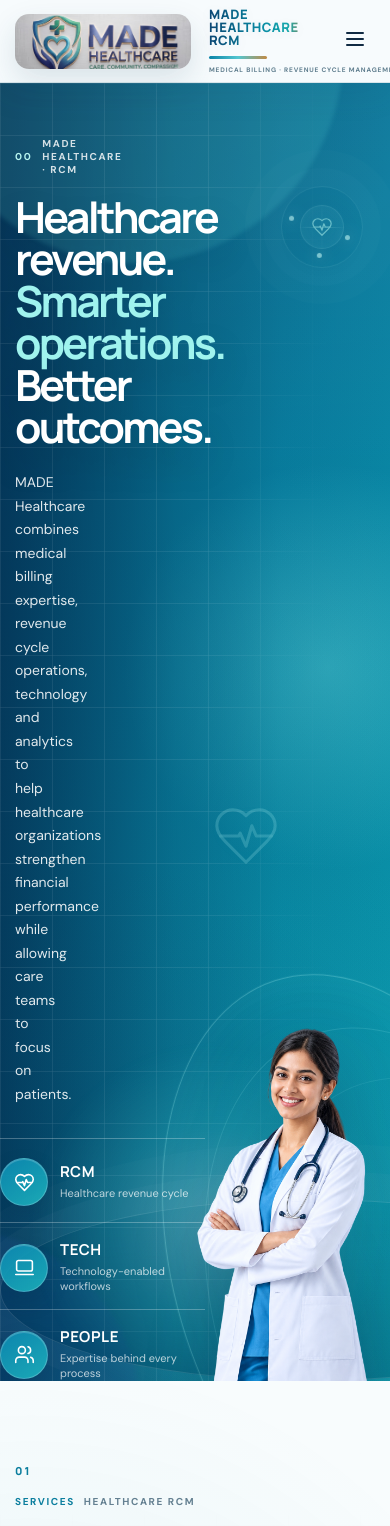
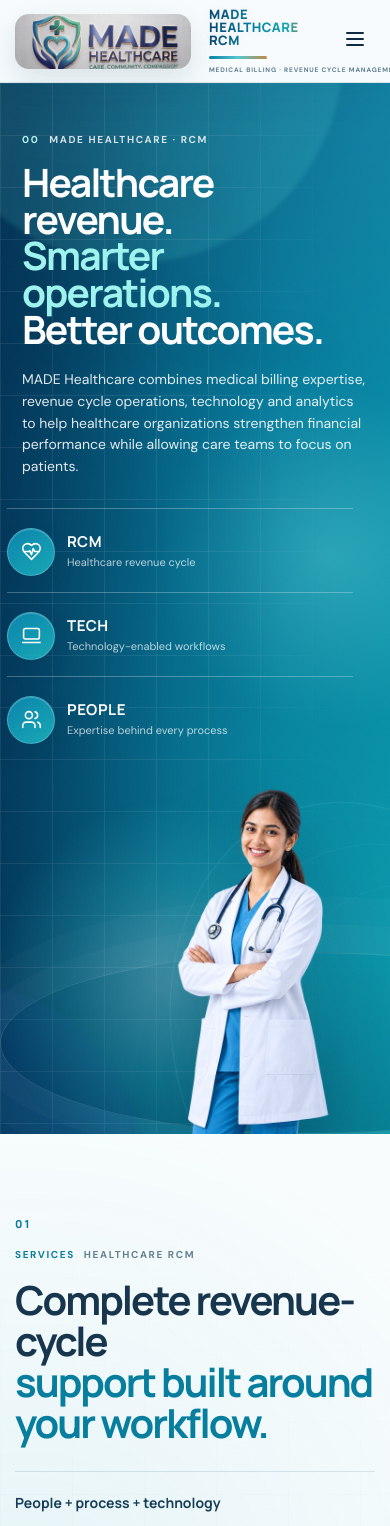
Before and after one commit to rajeshkumarveeru-png/made-healthcare-rcm, a React (Vite) app: page / in a window 390 px wide. Shown: the top 1526 px of the page. Built offline with nearby package versions, Linux system fonts and the light colour scheme.

Commit message:
Responsive change

```diff
--- a/src/App.tsx
+++ b/src/App.tsx
@@ -6,7 +6,7 @@ import {
     Building2, Sparkles, House, BrainCircuit,
 } from 'lucide-react'
 
-const whatsapp = 'https://wa.me/8098311291?text=Hello%2C%20I%20have%20a%20question'
+const whatsapp = 'https://wa.me/8667053636?text=Hello%2C%20I%20have%20a%20question'
 const phone = '8098311291'
 const email = 'info@madehealthcare.com'
 
@@ -143,26 +143,55 @@ function App() {
 
             <main>
               <section id="home" className="hero heroMedical">
-                    <div className="heroMedicalGlow heroMedicalGlowOne"/>
-                    <div className="heroMedicalGlow heroMedicalGlowTwo"/>
-                    <div className="heroMedicalGrid"/>
+                <div className="heroMedicalGlow heroMedicalGlowOne" />
+                <div className="heroMedicalGlow heroMedicalGlowTwo" />
+                <div className="heroMedicalGrid" />
+
                 <div className="heroHeartDecor" aria-hidden="true">
-                        <div className="heartDecorPulse"><HeartPulse size={31} strokeWidth={1.35}/></div>
-                        <span></span><span></span><span></span>
+                  <div className="heartDecorPulse">
+                    <HeartPulse size={31} strokeWidth={1.35} />
                   </div>
-                    <div className="heroEcgLine" aria-hidden="true"><HeartPulse size={112} strokeWidth={1.05}/></div>
-                    <div className="heroCurve" aria-hidden="true"/>
+                  <span></span>
+                  <span></span>
+                  <span></span>
+                </div>
+
+                <div className="heroEcgLine" aria-hidden="true">
+                  <HeartPulse size={112} strokeWidth={1.05} />
+                </div>
+
+                <div className="heroCurve" aria-hidden="true" />
+
                 <div className="wrap heroMedicalInner">
+
+                  {/* HERO CONTENT */}
                   <div className="heroMedicalCopy reveal">
-                            <div className="heroMedicalEyebrow"><span>00</span> MADE HEALTHCARE · RCM</div>
-                            <h1>Healthcare revenue.<br/><em>Smarter operations.</em><br/>Better outcomes.</h1>
-                            <p className="heroLead">MADE Healthcare combines medical billing expertise, revenue cycle
-                                operations, technology and analytics to help healthcare organizations strengthen
-                                financial performance while allowing care teams to focus on patients.</p>
+
+                    <div className="heroMedicalEyebrow">
+                      <span>00</span> MADE HEALTHCARE · RCM
+                    </div>
+
+                    <h1>
+                      Healthcare revenue.
+                      <br />
+                      <em>Smarter operations.</em>
+                      <br />
+                      Better outcomes.
+                    </h1>
+
+                    <p className="heroLead">
+                      MADE Healthcare combines medical billing expertise, revenue cycle
+                      operations, technology and analytics to help healthcare organizations
+                      strengthen financial performance while allowing care teams to focus
+                      on patients.
+                    </p>
+
+                    {/* HERO FACTS */}
                     <div className="heroFacts">
+
                       <div>
           <span className="factIcon">
-      <HeartPulse size={21} strokeWidth={1.8}/>
+            <HeartPulse size={21} strokeWidth={1.8} />
           </span>
 
                         <span className="factText">
@@ -173,7 +202,7 @@ function App() {
 
                       <div>
           <span className="factIcon">
-      <Laptop2 size={21} strokeWidth={1.8}/>
+            <Laptop2 size={21} strokeWidth={1.8} />
           </span>
 
                         <span className="factText">
@@ -184,7 +213,7 @@ function App() {
 
                       <div>
           <span className="factIcon">
-      <Users size={21} strokeWidth={1.8}/>
+            <Users size={21} strokeWidth={1.8} />
           </span>
 
                         <span className="factText">
@@ -192,17 +221,32 @@ function App() {
             <span>Expertise behind every process</span>
           </span>
                       </div>
+
                     </div>
                   </div>
-                        <div className="heroMedicalVisual reveal delayOne" aria-hidden="true">
+
+                  {/* DOCTOR VISUAL */}
+                  <div
+                      className="heroMedicalVisual reveal delayOne"
+                      aria-hidden="true"
+                  >
                     <div className="doctorBackdrop">
-                                <div className="doctorHalo"/>
-                                <div className="doctorImageWrap"><img src="/images/hero-doctor-hd.png"
-                                                                      alt="Healthcare professional"/></div>
-                                <div className="doctorRing doctorRingOne"/>
-                                <div className="doctorRing doctorRingTwo"/>
+
+                      <div className="doctorHalo" />
+
+                      <div className="doctorImageWrap">
+                        <img
+                            src="/images/hero-doctor-hd.png"
+                            alt="Healthcare professional"
+                        />
+                      </div>
+
+                      <div className="doctorRing doctorRingOne" />
+                      <div className="doctorRing doctorRingTwo" />
+
                     </div>
                   </div>
+
                 </div>
               </section>
 
--- a/src/styles.css
+++ b/src/styles.css
@@ -1113,3 +1113,161 @@ body {
 .heroMedical .heroFacts > div:hover .factIcon svg {
   transform: none !important;
 }
+
+/* =========================================================
+   MOBILE HERO — RESPONSIVE FIX
+   ========================================================= */
+
+@media (max-width: 768px) {
+
+  .heroMedical {
+    min-height: auto;
+    height: auto;
+    overflow: hidden;
+  }
+
+  .heroMedicalInner {
+    display: flex !important;
+    flex-direction: column !important;
+    width: 100% !important;
+    max-width: 100% !important;
+    padding: 50px 22px 0 !important;
+    margin: 0 !important;
+  }
+
+  /* IMPORTANT: full-width hero content */
+  .heroMedicalCopy {
+    position: relative !important;
+    width: 100% !important;
+    max-width: 100% !important;
+    min-width: 0 !important;
+
+    margin: 0 !important;
+    padding: 0 !important;
+
+    display: block !important;
+    flex: none !important;
+
+    z-index: 5;
+  }
+
+  .heroMedicalEyebrow {
+    width: 100% !important;
+    font-size: 10px !important;
+    margin-bottom: 18px !important;
+  }
+
+  .heroMedicalCopy h1 {
+    width: 100% !important;
+    max-width: 100% !important;
+
+    margin: 0 !important;
+
+    font-size: clamp(38px, 10vw, 58px) !important;
+    line-height: .94 !important;
+    letter-spacing: -.045em !important;
+  }
+
+  .heroMedicalCopy h1 br {
+    display: block;
+  }
+
+  .heroLead {
+    width: 100% !important;
+    max-width: 100% !important;
+
+    margin-top: 22px !important;
+
+    font-size: 14px !important;
+    line-height: 1.55 !important;
+
+    word-break: normal !important;
+    overflow-wrap: normal !important;
+    white-space: normal !important;
+  }
+
+  /* FACTS */
+  .heroFacts {
+    width: 100% !important;
+    max-width: 100% !important;
+
+    display: flex !important;
+    flex-direction: column !important;
+
+    gap: 16px !important;
+    margin: 30px 0 0 !important;
+  }
+
+  .heroFacts > div {
+    width: 100% !important;
+    min-width: 0 !important;
+
+    display: flex !important;
+    align-items: center !important;
+    justify-content: flex-start !important;
+  }
+
+  /* DOCTOR */
+  .heroMedicalVisual {
+    position: relative !important;
+
+    width: 100% !important;
+    max-width: 100% !important;
+    height: 360px !important;
+
+    right: auto !important;
+    top: auto !important;
+    bottom: auto !important;
+
+    margin: 20px 0 0 !important;
+
+    display: block !important;
+    z-index: 4;
+  }
+
+  .doctorBackdrop {
+    position: absolute !important;
+
+    width: 100% !important;
+    height: 100% !important;
+
+    right: auto !important;
+    bottom: 0 !important;
+    left: 0 !important;
+  }
+
+  .doctorImageWrap {
+    position: absolute !important;
+
+    right: 0 !important;
+    bottom: 0 !important;
+
+    width: 75% !important;
+    height: 100% !important;
+  }
+
+  .doctorImageWrap img {
+    width: auto !important;
+    height: 100% !important;
+
+    max-width: none !important;
+    max-height: none !important;
+
+    object-fit: contain !important;
+    object-position: center bottom !important;
+
+    transform: none !important;
+  }
+
+  .heroEcgLine {
+    display: none !important;
+  }
+
+  .heroHeartDecor {
+    display: none !important;
+  }
+
+  .heroCurve {
+    opacity: .35;
+  }
+}
```
Lines whose indentation alone changed are shown as unchanged.
